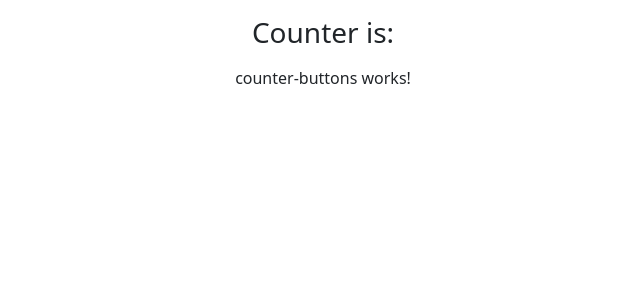
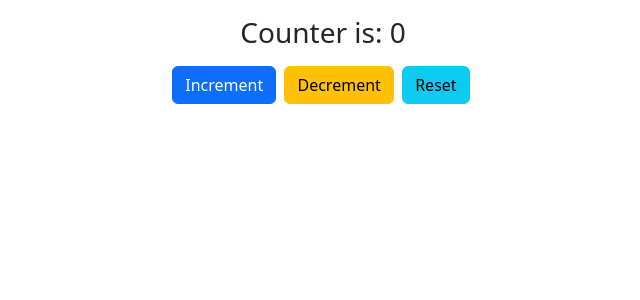
Before and after one commit to adamswonder/ngrx, an Angular app: page / in a window 1280 px wide. Shown: the top 300 px of the page, without its empty margins (317-957 px from the left). Built offline with nearby package versions, Linux system fonts and the light colour scheme.

Commit message:
✨Feat:adds counter buttons

```diff
--- a/src/app/counter/counter-buttons/counter-buttons.component.html
+++ b/src/app/counter/counter-buttons/counter-buttons.component.html
@@ -1 +1,5 @@
-<p>counter-buttons works!</p>
+<div>
+    <button class="btn btn-primary">Increment</button>&nbsp;
+    <button class="btn btn-warning">Decrement</button>&nbsp;
+    <button class="btn btn-info">Reset</button>&nbsp;
+</div>
--- a/src/app/counter/counter-output/counter-output.component.ts
+++ b/src/app/counter/counter-output/counter-output.component.ts
@@ -1,10 +1,13 @@
-import { Component } from '@angular/core';
+import { Component, Input, OnInit } from '@angular/core';
 
 @Component({
   selector: 'app-counter-output',
   templateUrl: './counter-output.component.html',
-  styleUrls: ['./counter-output.component.css']
+  styleUrls: ['./counter-output.component.css'],
 })
-export class CounterOutputComponent {
+export class CounterOutputComponent implements OnInit {
+  @Input() counter: any;
 
+  constructor() {}
+  ngOnInit(): void {}
 }
--- a/src/app/counter/counter/counter.component.html
+++ b/src/app/counter/counter/counter.component.html
@@ -1,7 +1,7 @@
 <div class="row">
     <div class="col-md-12">
         <div class="my-3">
-            <app-counter-output></app-counter-output>
+            <app-counter-output [counter]="counter"></app-counter-output>
         </div>
 
         <div class="my-3">
```
